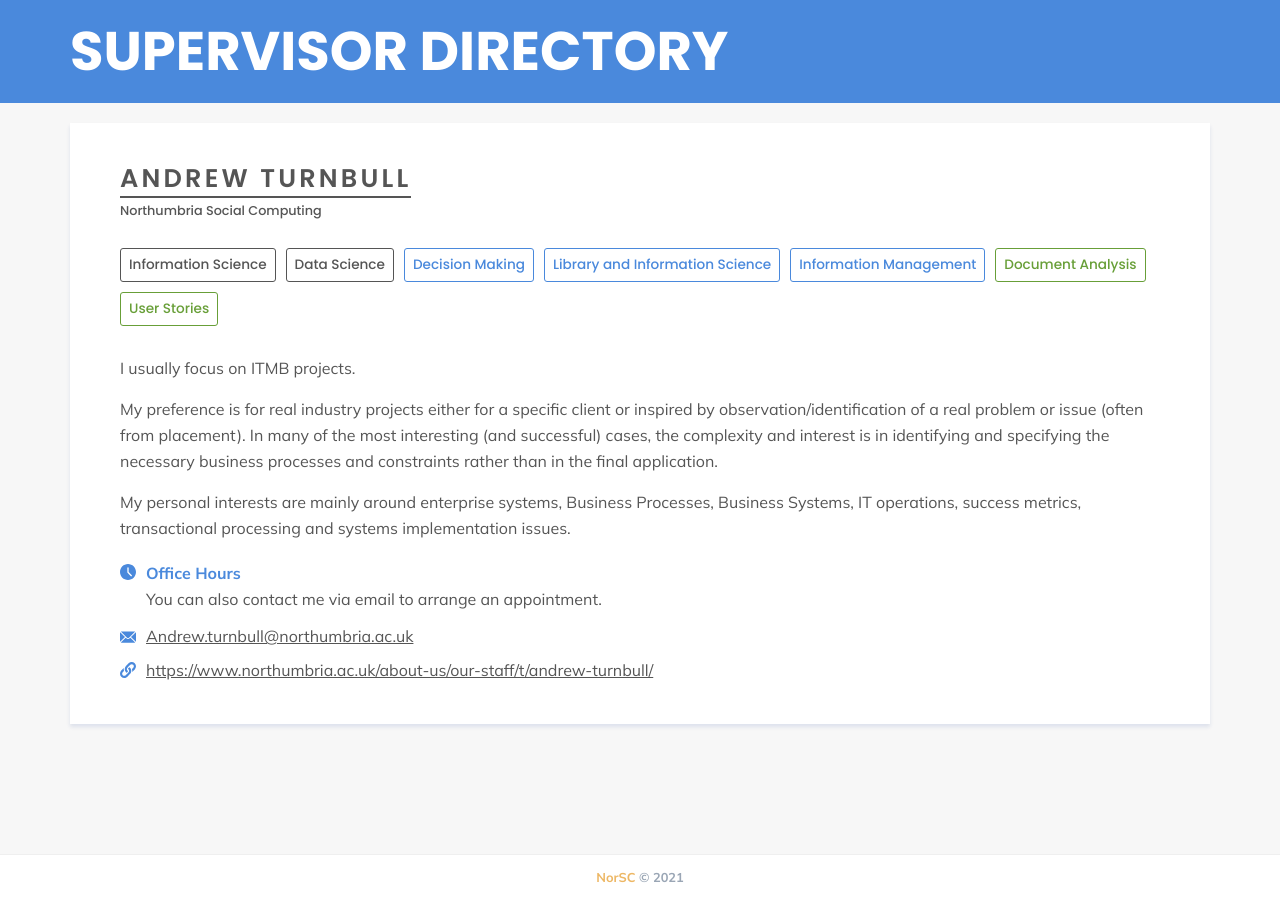
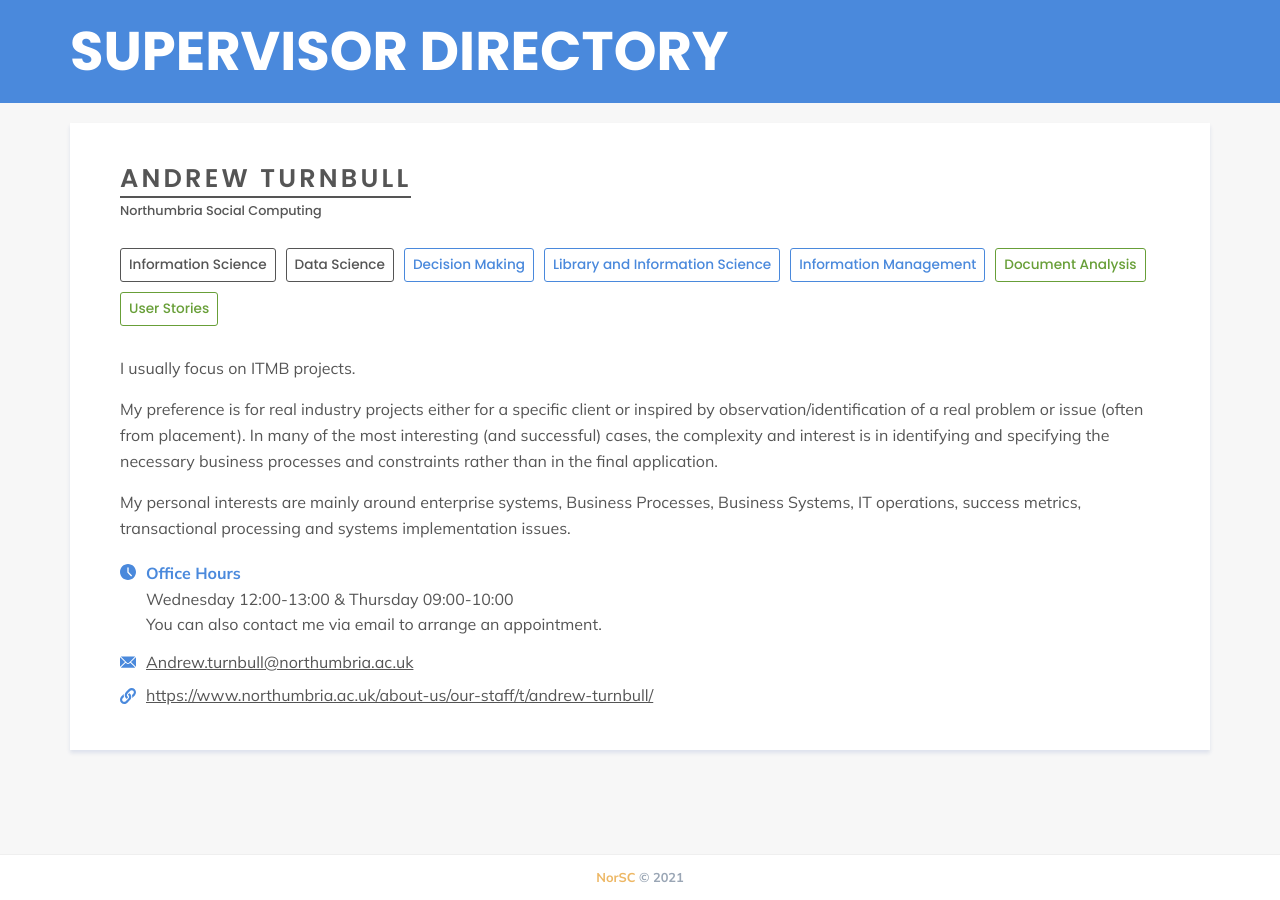
Before and after one commit to NorSC/supervisor-search, a Jekyll site: the page built from _supervisors/andrew-turnbull.md, in a window 1280 px wide. Built offline with Jekyll 4.4.1, drawn with Linux system fonts in a browser that asks for light colours; a script that is not in the unit is left out.

Commit message:
Update Supervisors “andrew-turnbull”

```diff
--- a/_supervisors/andrew-turnbull.md
+++ b/_supervisors/andrew-turnbull.md
@@ -5,7 +5,9 @@ available: true
 available_msc: true
 email: Andrew.turnbull@northumbria.ac.uk
 website: https://www.northumbria.ac.uk/about-us/our-staff/t/andrew-turnbull/
-office_hours: You can also contact me via email to arrange an appointment.
+office_hours: |-
+  Wednesday 12:00-13:00 & Thursday 09:00-10:00
+  You can also contact me via email to arrange an appointment.
 research_group: Northumbria Social Computing
 research_themes:
   - Information Science
```
